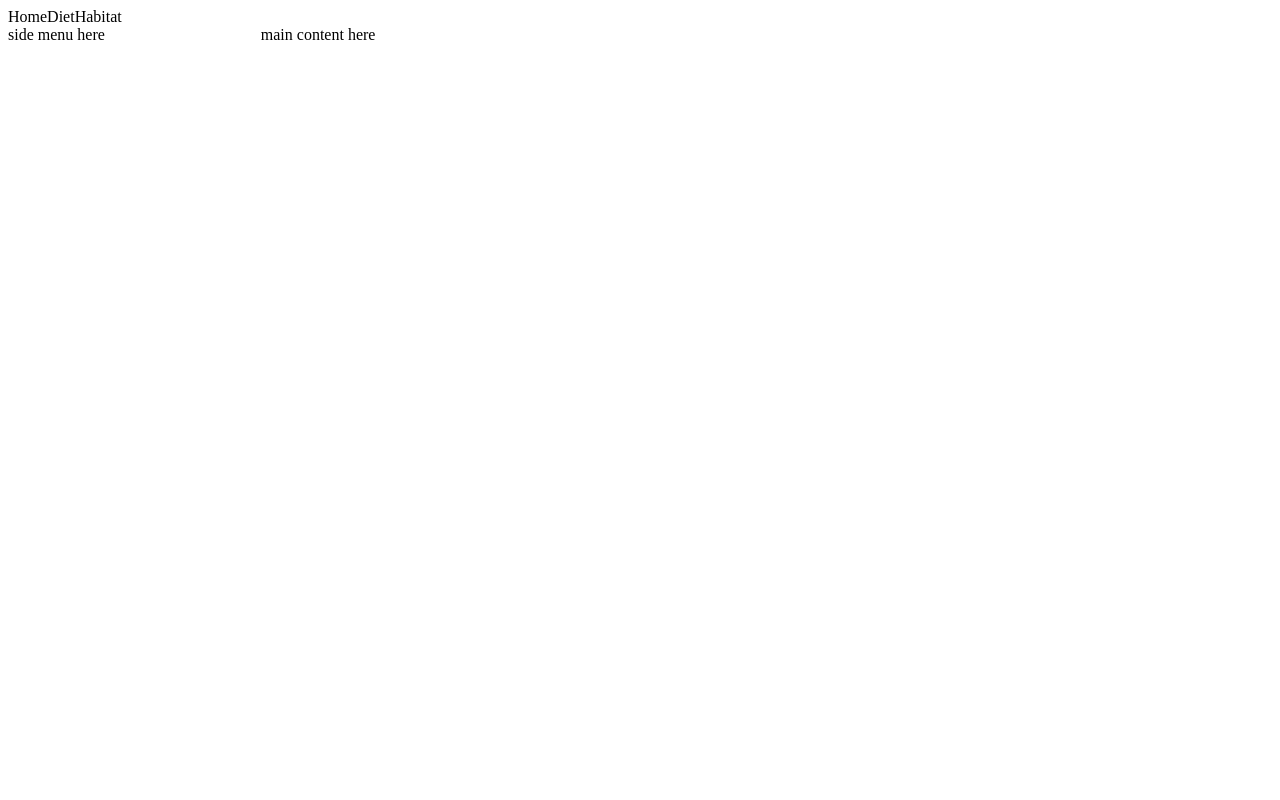
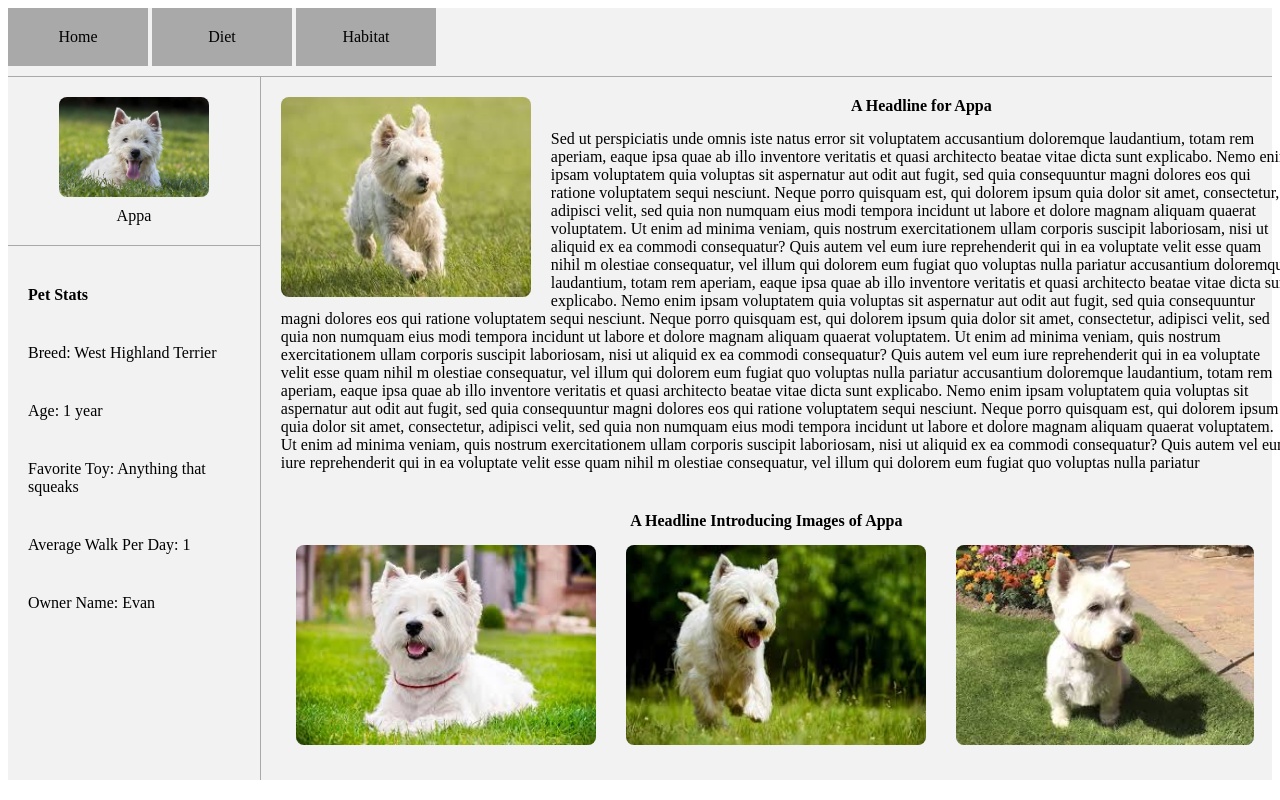
Before and after one commit to meganpekarek/UXwebsiteActivity, a plain HTML site: page index.html in a window 1280 px wide. Drawn offline with Linux system fonts and the light colour scheme.

Commit message:
finished activity

```diff
--- a/css/index.css
+++ b/css/index.css
@@ -6,12 +6,23 @@ h1 {
   display: flex;
   flex-direction: column;
   width: 100%;
+  background: #F2F2F2;
 }
 
 .navWrapper {
   display: flex;
   justify-content: flex-start;
   width: 100%;
+  border-bottom: 1px solid darkgray;
+}
+
+.navItem {
+  background: darkgray;
+  padding: 20px;
+  margin-right: 4px;
+  margin-bottom: 10px;
+  width: 100px;
+  text-align: center;
 }
 
 .contentWrapper {
@@ -21,8 +32,84 @@ h1 {
 
 .sideMenuWrapper {
   width: 20%;
+  display: flex;
+  flex-direction: column;
+  border-right: 1px solid darkgray;
+}
+
+.profileSection {
+  display: flex;
+  flex-direction: column;
+  align-items: center;
+  padding: 20px;
+}
+
+.petImage {
+  width: 150px;
+  height: 100px;
+  margin-bottom: 10px;
+  border-radius: 8px;
+}
+
+.menuSection {
+  border-top: 1px solid darkgray;
+  padding: 20px;
+  display: flex;
+  flex-direction: column;
+}
+
+.menuItem {
+  padding: 20px 0;
+}
+
+.boldItem {
+  font-weight: bold;
 }
 
 .mainContentWrapper {
   width: 80%;
 }
+
+.topSection {
+  width: 100%;
+  margin: 20px;
+}
+
+.headerImage {
+  width: 250px;
+  height: 200px;
+  margin-right: 20px;
+  float: left;
+  border-radius: 8px;
+}
+
+.headingText {
+  display: block;
+  margin-bottom: 15px;
+  font-weight: bold;
+  text-align: center;
+}
+
+.bottomSection {
+ margin: 40px 20px 20px 20px;
+ display: flex;
+ flex-direction: column;
+ align-items: center;
+}
+
+.bottomHeader {
+  font-weight: bold;
+}
+
+.bottomImagesWrapper {
+  display: flex;
+  width: 100%;
+  justify-content: space-between;
+}
+
+.bottomImage {
+  width: 300px;
+  height: 200px;
+  margin: 15px;
+  border-radius: 8px;
+}
--- a/index.html
+++ b/index.html
@@ -6,13 +6,68 @@
 <body>
   <div class="pageWrapper">
     <div class="navWrapper">
-      <nav>Home</nav>
-      <nav>Diet</nav>
-      <nav>Habitat</nav>
+      <nav class="navItem">Home</nav>
+      <nav class="navItem">Diet</nav>
+      <nav class="navItem">Habitat</nav>
     </div>
     <div class="contentWrapper">
-      <div class="sideMenuWrapper">side menu here</div>
-      <div class="mainContentWrapper">main content here</div>
+      <div class="sideMenuWrapper">
+        <div class="profileSection">
+          <img class="petImage" src="./images/Westie.jpg"/>
+          <span class="petName">Appa</span>
+        </div>
+        <div class="menuSection">
+          <div class="menuItem boldItem">Pet Stats</div>
+          <div class="menuItem">Breed: West Highland Terrier</div>
+          <div class="menuItem">Age: 1 year</div>
+          <div class="menuItem">Favorite Toy: Anything that squeaks</div>
+          <div class="menuItem">Average Walk Per Day: 1</div>
+          <div class="menuItem">Owner Name: Evan</div>
+        </div>
+      </div>
+      <div class="mainContentWrapper">
+        <div class="topSection">
+          <img class="headerImage" src="./images/NewWestieHeader.jpeg"/>
+          <span class="headingText">A Headline for Appa</span>
+          <span class="bodyText">Sed ut perspiciatis unde omnis iste natus error sit voluptatem
+            accusantium doloremque laudantium, totam rem aperiam, eaque ipsa quae ab illo inventore
+            veritatis et quasi architecto beatae vitae dicta sunt explicabo. Nemo enim ipsam voluptatem
+            quia voluptas sit aspernatur aut odit aut fugit, sed quia consequuntur magni dolores eos
+            qui ratione voluptatem sequi nesciunt. Neque porro quisquam est, qui dolorem ipsum quia
+            dolor sit amet, consectetur, adipisci velit, sed quia non numquam eius modi tempora incidunt
+             ut labore et dolore magnam aliquam quaerat voluptatem. Ut enim ad minima veniam, quis
+             nostrum exercitationem ullam corporis suscipit laboriosam, nisi ut aliquid ex ea commodi
+             consequatur? Quis autem vel eum iure reprehenderit qui in ea voluptate velit esse quam nihil m
+             olestiae consequatur, vel illum qui dolorem eum fugiat quo voluptas nulla pariatur
+             accusantium doloremque laudantium, totam rem aperiam, eaque ipsa quae ab illo inventore
+            veritatis et quasi architecto beatae vitae dicta sunt explicabo. Nemo enim ipsam voluptatem
+            quia voluptas sit aspernatur aut odit aut fugit, sed quia consequuntur magni dolores eos
+            qui ratione voluptatem sequi nesciunt. Neque porro quisquam est, qui dolorem ipsum quia
+            dolor sit amet, consectetur, adipisci velit, sed quia non numquam eius modi tempora incidunt
+             ut labore et dolore magnam aliquam quaerat voluptatem. Ut enim ad minima veniam, quis
+             nostrum exercitationem ullam corporis suscipit laboriosam, nisi ut aliquid ex ea commodi
+             consequatur? Quis autem vel eum iure reprehenderit qui in ea voluptate velit esse quam nihil m
+             olestiae consequatur, vel illum qui dolorem eum fugiat quo voluptas nulla pariatur
+             accusantium doloremque laudantium, totam rem aperiam, eaque ipsa quae ab illo inventore
+            veritatis et quasi architecto beatae vitae dicta sunt explicabo. Nemo enim ipsam voluptatem
+            quia voluptas sit aspernatur aut odit aut fugit, sed quia consequuntur magni dolores eos
+            qui ratione voluptatem sequi nesciunt. Neque porro quisquam est, qui dolorem ipsum quia
+            dolor sit amet, consectetur, adipisci velit, sed quia non numquam eius modi tempora incidunt
+             ut labore et dolore magnam aliquam quaerat voluptatem. Ut enim ad minima veniam, quis
+             nostrum exercitationem ullam corporis suscipit laboriosam, nisi ut aliquid ex ea commodi
+             consequatur? Quis autem vel eum iure reprehenderit qui in ea voluptate velit esse quam nihil m
+             olestiae consequatur, vel illum qui dolorem eum fugiat quo voluptas nulla pariatur
+          </span>
+        </div>
+        <div class="bottomSection">
+          <span class="bottomHeader">A Headline Introducing Images of Appa</span>
+          <div class="bottomImagesWrapper">
+            <img class="bottomImage" src="./images/Westie2.jpeg"/>
+            <img class="bottomImage" src="./images/Westie3.jpeg"/>
+            <img class="bottomImage" src="./images/Westie4.jpeg"/>
+          </div>
+        </div>
+      </div>
     </div>
   </div>
 </body>
```
Also changed, not shown: images/HeaderWestie.jpeg (added), images/NewWestieHeader.jpeg (added), images/Westie.jpg (added), images/Westie2.jpeg (added), images/Westie3.jpeg (added), images/Westie4.jpeg (added), 1 other file.
